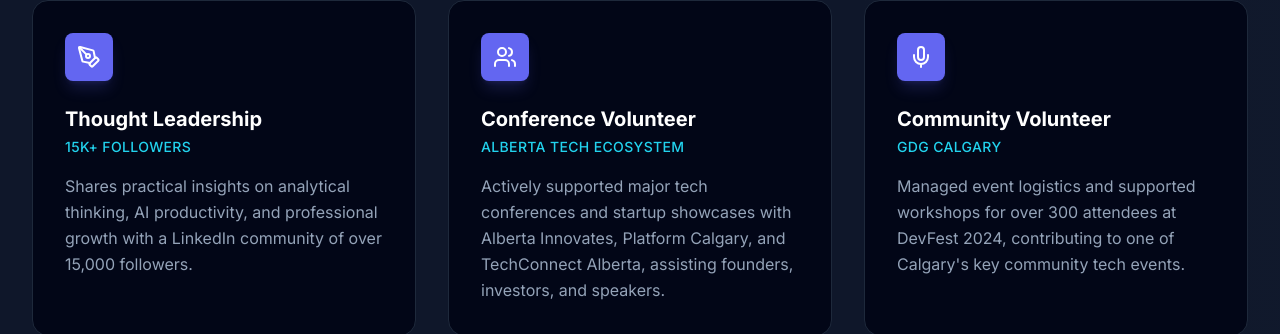
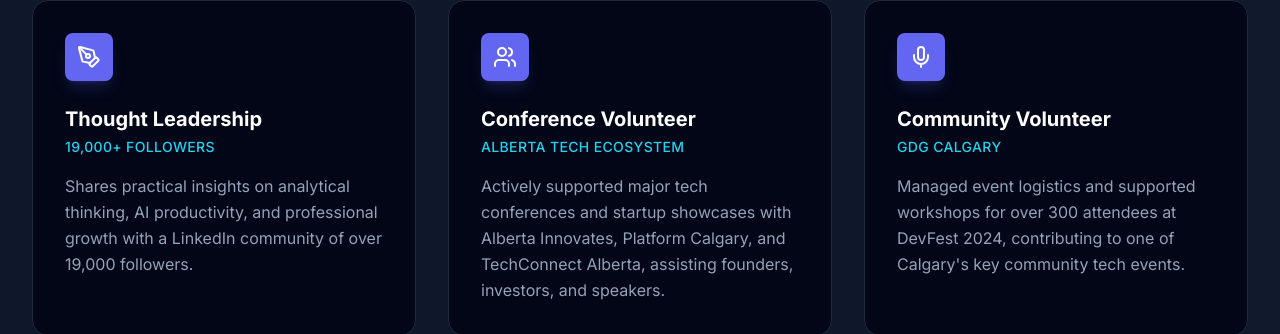
Before and after one commit to Harsimar-Sahota/harsimar-portfolio, a Next.js app: page / in a window 1280 px wide. Shown: the part 9074-9408 px from the top of the page. Built offline with nearby package versions, Linux system fonts and the light colour scheme.

Commit message:
Update LinkedIn followers to 19,000+ and clean up old certification assets.
Co-authored-by: Cursor <cursoragent@cursor.com>

```diff
--- a/components/CertificationsSection.tsx
+++ /dev/null
@@ -1,81 +0,0 @@
-import { Award, Building2 } from "lucide-react";
-import type { Certification } from "@/types";
-
-const certifications: Certification[] = [
-  {
-    name: "PwC Technology Consulting Simulation",
-    issuer: "Forage",
-    period: "June 2026",
-    description:
-      "Advisory-style simulation focused on consulting workflows, stakeholder alignment, and technology-enabled business solutions.",
-  },
-  {
-    name: "KPMG Advisory & Data Analysis Simulation",
-    issuer: "Forage",
-    period: "May 2026",
-    description:
-      "Hands-on advisory and data analysis simulation strengthening analytical thinking and structured recommendation delivery.",
-  },
-];
-
-export default function CertificationsSection() {
-  return (
-    <section id="certifications" className="py-28 bg-slate-900">
-      <div className="max-w-5xl mx-auto px-4 sm:px-6 lg:px-8">
-        <div className="flex justify-center mb-6">
-          <span className="px-4 py-1 rounded-full bg-accent-400/10 text-accent-400 text-sm font-semibold border border-accent-400/30">
-            Professional Development
-          </span>
-        </div>
-
-        <div className="text-center mb-16">
-          <h2 className="text-4xl md:text-5xl font-bold text-white mb-4">
-            Certifications
-          </h2>
-          <p className="text-slate-400 max-w-2xl mx-auto">
-            Advisory and data analysis simulations building consulting and
-            analytical readiness for Business Analyst roles.
-          </p>
-        </div>
-
-        <div className="grid grid-cols-1 md:grid-cols-2 gap-8">
-          {certifications.map((cert) => (
-            <article
-              key={cert.name}
-              className="relative bg-gradient-to-br from-slate-950 to-slate-900 border border-slate-800 rounded-3xl p-8 shadow-xl hover:shadow-2xl hover:-translate-y-1 transition-all duration-300 overflow-hidden"
-            >
-              <div
-                className="absolute left-0 top-0 h-full w-1 bg-accent-400 shadow-[0_0_20px_rgba(34,211,238,0.6)]"
-                aria-hidden="true"
-              />
-
-              <div className="flex items-start justify-between gap-4 mb-5">
-                <div className="p-3 bg-slate-800 rounded-xl">
-                  <Award className="w-6 h-6 text-accent-400" aria-hidden="true" />
-                </div>
-                <span className="text-xs font-mono text-slate-500 bg-slate-950 px-3 py-1 rounded whitespace-nowrap border border-slate-800">
-                  {cert.period}
-                </span>
-              </div>
-
-              <h3 className="text-xl font-bold text-white mb-2 leading-snug">
-                {cert.name}
-              </h3>
-
-              <p className="flex items-center text-accent-400 font-semibold text-sm mb-4">
-                <Building2 className="w-4 h-4 mr-2" aria-hidden="true" />
-                {cert.issuer}
-              </p>
-
-              {cert.description && (
-                <p className="text-slate-400 leading-relaxed text-sm">
-                  {cert.description}
-                </p>
-              )}
-            </article>
-          ))}
-        </div>
-      </div>
-    </section>
-  );
-}
--- a/components/LeadershipSection.tsx
+++ b/components/LeadershipSection.tsx
@@ -4,9 +4,9 @@ import type { LeadershipItem } from "@/types";
 const items: (LeadershipItem & { icon: React.ReactNode })[] = [
   {
     title: "Thought Leadership",
-    role: "15K+ Followers",
+    role: "19,000+ Followers",
     description:
-      "Shares practical insights on analytical thinking, AI productivity, and professional growth with a LinkedIn community of over 15,000 followers.",
+      "Shares practical insights on analytical thinking, AI productivity, and professional growth with a LinkedIn community of over 19,000 followers.",
     icon: <PenTool className="w-6 h-6 text-white" aria-hidden="true" />,
   },
   {
```
Also changed, not shown: 1 other file (tests, documents, lock files or other folders).
